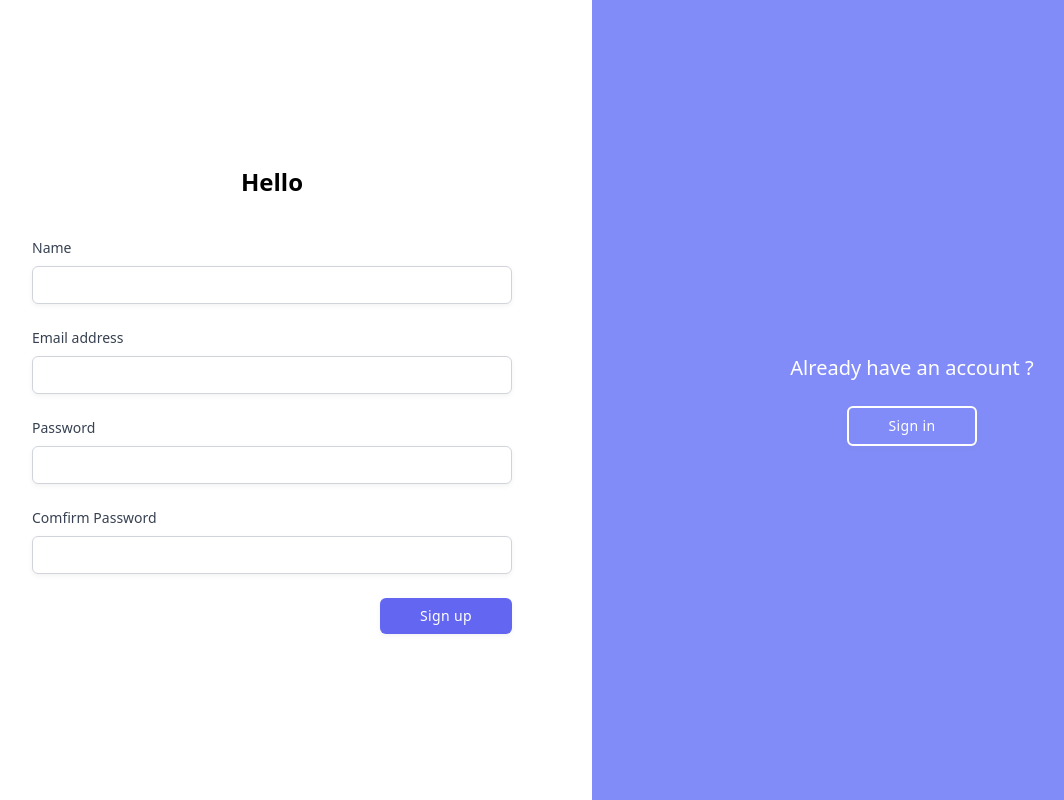
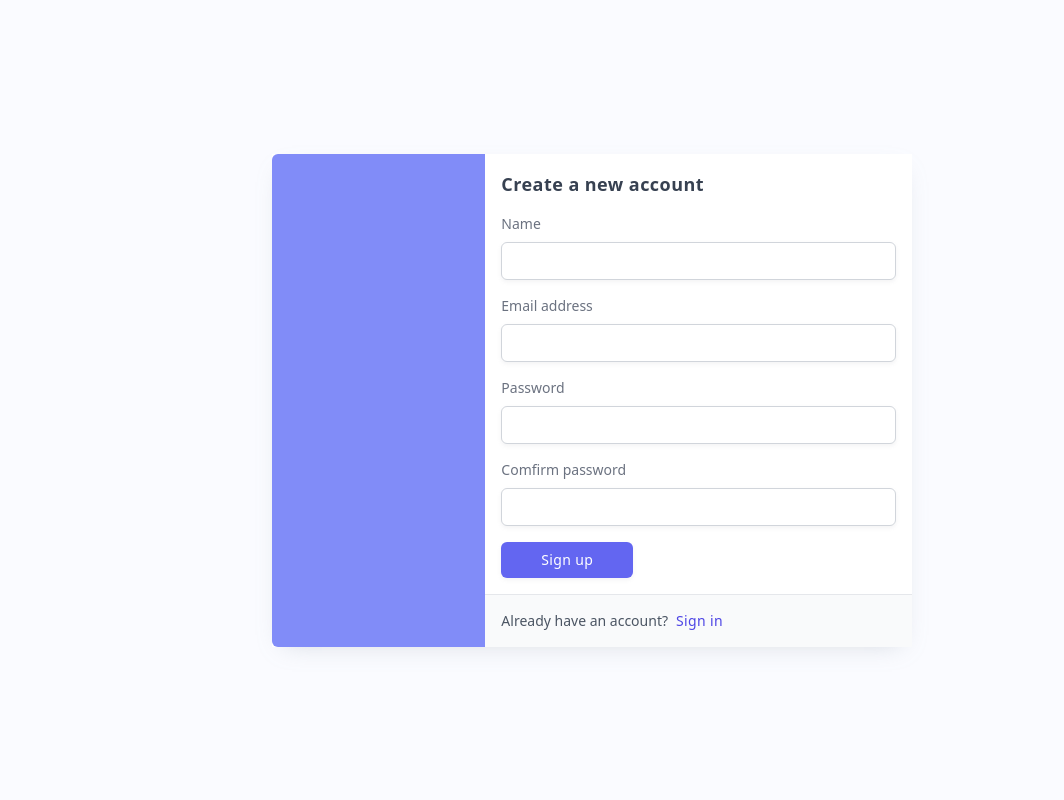
Before and after one commit to stephanrusu/learn-vue-ts, a Vue app: page /auth/sign-up in a window 1280 px wide. Shown: the whole page, without its empty margins (48-1112 px from the left). Built offline with nearby package versions, Linux system fonts and the light colour scheme.

Commit message:
Update auth ui #2

```diff
--- a/src/App.vue
+++ b/src/App.vue
@@ -1,5 +1,5 @@
 <template>
-  <div id="app" class="container mx-auto box-border flex items-center justify-center">
+  <div id="app" class="container mx-auto box-border">
     <!-- <nav-section /> -->
     <transition name="fade" mode="out-in" :duration="300" appear>
       <router-view />
@@ -16,6 +16,12 @@ export default {
 </script>
 
 <style>
+*,
+*:before,
+*:after {
+  box-sizing: border-box;
+}
+
 html,
 body {
   background-color: rgb(250, 251, 255);
--- a/src/components/auth/ForgotPassword.vue
+++ b/src/components/auth/ForgotPassword.vue
@@ -1,10 +1,9 @@
 <template>
-  <div class="flex flex-row flex-wrap h-screen">
-    <div class="flex-auto bg-white max-w-1/2 flex items-center justify-center">
-      <div class="w-3/4 flex flex-col">
-        <div class="font-bold text-2xl mb-10 text-center">Forgot you password ?</div>
-        <div class="mb-6">
-          <label for="email" class="block text-sm font-medium text-gray-700">Email address</label>
+  <div class="flex flex-col">
+    <div class="font-bold text-lg my-4 px-4 text-gray-700 tracking-wide">Forgot your password</div>
+    <div class="px-4">
+      <div class="mb-4">
+        <label for="email" class="text-sm font-medium text-gray-500">Email address</label>
         <input
           id="email"
           type="email"
@@ -12,22 +11,18 @@
           class="focus:border-indigo-300 mt-2 block w-full sm:text-sm border-gray-300 rounded-md shadow-small focus:shadow-small-2"
         />
       </div>
-        <div class="flex flex-row items-center justify-end">
+      <div class="flex flex-row items-center mb-4">
         <button
           type="button"
           class="text-white px-10 py-2 rounded-md text-sm font-medium tracking-wide shadow-small bg-indigo-500 hover:bg-indigo-600 ease-in transition-colors"
         >
-            Reset
+          Submit
         </button>
       </div>
     </div>
-    </div>
-    <div class="flex-auto bg-indigo-400 max-w-1/2 flex flex-col items-center justify-center">
-      <div class="text-white text-xl font-medium mb-6">Already have an account ?</div>
-      <router-link
-        :to="{ name: 'sign-in' }"
-        class="text-white px-10 py-2 rounded-md text-sm font-medium tracking-wide shadow-small border-solid border-2 border-white ease-in transition-colors hover:bg-gray-50 hover:text-indigo-500"
-      >
+    <div class="bg-gray-50 p-4 border-t flex">
+      <div class="text-sm text-gray-600 mr-2">Already have an account?</div>
+      <router-link :to="{ name: 'sign-in' }" class="text-sm text-indigo-600 font-medium tracking-wide hover:underline">
         Sign in
       </router-link>
     </div>
--- a/src/components/auth/ResetPassword.vue
+++ b/src/components/auth/ResetPassword.vue
@@ -1,5 +1,41 @@
 <template>
-  <div></div>
+  <div class="flex flex-col">
+    <div class="font-bold text-lg my-4 px-4 text-gray-700 tracking-wide">Reset your password</div>
+    <div class="px-4">
+      <div class="mb-4">
+        <label for="password" class="text-sm font-medium text-gray-500">New password</label>
+        <input
+          id="password"
+          type="password"
+          name="password"
+          class="focus:border-indigo-300 mt-2 block w-full sm:text-sm border-gray-300 rounded-md shadow-small focus:shadow-small-2"
+        />
+      </div>
+      <div class="mb-4">
+        <label for="comfirm-password" class="text-sm font-medium text-gray-500">Comfirm password</label>
+        <input
+          id="comfirm-password"
+          type="password"
+          name="comfirm-password"
+          class="focus:border-indigo-300 mt-2 block w-full sm:text-sm border-gray-300 rounded-md shadow-small focus:shadow-small-2"
+        />
+      </div>
+      <div class="flex flex-row items-center mb-4">
+        <button
+          type="button"
+          class="text-white px-10 py-2 rounded-md text-sm font-medium tracking-wide shadow-small bg-indigo-500 hover:bg-indigo-600 ease-in transition-colors"
+        >
+          Submit
+        </button>
+      </div>
+    </div>
+    <div class="bg-gray-50 p-4 border-t flex">
+      <div class="text-sm text-gray-600 mr-2">Already have an account?</div>
+      <router-link :to="{ name: 'sign-in' }" class="text-sm text-indigo-600 font-medium tracking-wide hover:underline">
+        Sign in
+      </router-link>
+    </div>
+  </div>
 </template>
 
 <script>
--- a/src/components/auth/SignIn.vue
+++ b/src/components/auth/SignIn.vue
@@ -1,19 +1,9 @@
 <template>
-  <div class="flex flex-row flex-wrap h-screen">
-    <div class="flex-auto bg-indigo-400 max-w-1/2 flex flex-col items-center justify-center">
-      <div class="text-white text-xl font-medium mb-6">Don't have an account ?</div>
-      <router-link
-        :to="{ name: 'sign-up' }"
-        class="text-white px-10 py-2 rounded-md text-sm font-medium tracking-wide shadow-small border-solid border-2 border-white ease-in transition-colors hover:bg-gray-50 hover:text-indigo-500"
-      >
-        Sign up
-      </router-link>
-    </div>
-    <div class="flex-auto bg-white max-w-1/2 flex items-center justify-center">
-      <div class="w-3/4 flex flex-col">
-        <div class="font-bold text-2xl mb-10 text-center">Welcome</div>
-        <div class="mb-6">
-          <label for="email" class="block text-sm font-medium text-gray-700">Email address </label>
+  <div class="flex flex-col">
+    <div class="font-bold text-lg my-4 px-4 text-gray-700 tracking-wide">Sign in to your account</div>
+    <div class="px-4">
+      <div class="mb-4">
+        <label for="email" class="text-sm font-medium text-gray-500">Email address </label>
         <input
           id="email"
           type="email"
@@ -21,8 +11,8 @@
           class="focus:border-indigo-300 mt-2 block w-full sm:text-sm border-gray-300 rounded-md shadow-small focus:shadow-small-2"
         />
       </div>
-        <div class="mb-6">
-          <label for="password" class="block text-sm font-medium text-gray-700">Password</label>
+      <div class="mb-4">
+        <label for="password" class="text-sm font-medium text-gray-500">Password</label>
         <input
           id="password"
           type="password"
@@ -30,18 +20,23 @@
           class="focus:border-indigo-300 mt-2 block w-full sm:text-sm border-gray-300 rounded-md shadow-small focus:shadow-small-2"
         />
       </div>
-        <div class="flex flex-row items-center justify-between">
-          <router-link :to="{ name: 'forget-pass' }" class="text-sm text-indigo-600 font-medium">
-            Forgot your password?
-          </router-link>
+      <div class="mb-4 flex flex-row items-center justify-between">
         <button
           type="button"
           class="text-white px-10 py-2 rounded-md text-sm font-medium tracking-wide shadow-small bg-indigo-500 hover:bg-indigo-600 ease-in transition-colors"
         >
           Sign in
         </button>
+        <router-link :to="{ name: 'forget-pass' }" class="text-sm text-indigo-600 font-medium hover:underline">
+          Forgot your password?
+        </router-link>
       </div>
     </div>
+    <div class="bg-gray-50 p-4 border-t flex">
+      <div class="text-sm text-gray-600 mr-2">Don't have an account ?</div>
+      <router-link :to="{ name: 'sign-up' }" class="text-sm text-indigo-600 font-medium tracking-wide hover:underline">
+        Sign up
+      </router-link>
     </div>
   </div>
 </template>
--- a/src/components/auth/SignUp.vue
+++ b/src/components/auth/SignUp.vue
@@ -1,10 +1,9 @@
 <template>
-  <div class="flex flex-row flex-wrap h-screen">
-    <div class="flex-auto bg-white max-w-1/2 flex items-center justify-center">
-      <div class="w-3/4 flex flex-col">
-        <div class="font-bold text-2xl mb-10 text-center">Hello</div>
-        <div class="mb-6">
-          <label for="name" class="block text-sm font-medium text-gray-700">Name</label>
+  <div class="flex flex-col">
+    <div class="font-bold text-lg my-4 px-4 text-gray-700 tracking-wide">Create a new account</div>
+    <div class="px-4">
+      <div class="mb-4">
+        <label for="name" class="block text-sm font-medium text-gray-500">Name</label>
         <input
           id="name"
           type="text"
@@ -12,8 +11,8 @@
           class="focus:border-indigo-300 mt-2 block w-full sm:text-sm border-gray-300 rounded-md shadow-small focus:shadow-small-2"
         />
       </div>
-        <div class="mb-6">
-          <label for="email" class="block text-sm font-medium text-gray-700">Email address</label>
+      <div class="mb-4">
+        <label for="email" class="block text-sm font-medium text-gray-500">Email address</label>
         <input
           id="email"
           type="email"
@@ -21,8 +20,8 @@
           class="focus:border-indigo-300 mt-2 block w-full sm:text-sm border-gray-300 rounded-md shadow-small focus:shadow-small-2"
         />
       </div>
-        <div class="mb-6">
-          <label for="password" class="block text-sm font-medium text-gray-700">Password</label>
+      <div class="mb-4">
+        <label for="password" class="block text-sm font-medium text-gray-500">Password</label>
         <input
           id="password"
           type="password"
@@ -30,8 +29,8 @@
           class="focus:border-indigo-300 mt-2 block w-full sm:text-sm border-gray-300 rounded-md shadow-small focus:shadow-small-2"
         />
       </div>
-        <div class="mb-6">
-          <label for="comfirm-password" class="block text-sm font-medium text-gray-700">Comfirm Password</label>
+      <div class="mb-4">
+        <label for="comfirm-password" class="block text-sm font-medium text-gray-500">Comfirm password</label>
         <input
           id="comfirm-password"
           type="password"
@@ -39,7 +38,7 @@
           class="focus:border-indigo-300 mt-2 block w-full sm:text-sm border-gray-300 rounded-md shadow-small focus:shadow-small-2"
         />
       </div>
-        <div class="flex flex-row items-center justify-end">
+      <div class="flex flex-row items-center mb-4">
         <button
           type="button"
           class="text-white px-10 py-2 rounded-md text-sm font-medium tracking-wide shadow-small bg-indigo-500 hover:bg-indigo-600 ease-in transition-colors"
@@ -48,13 +47,9 @@
         </button>
       </div>
     </div>
-    </div>
-    <div class="flex-auto bg-indigo-400 max-w-1/2 flex flex-col items-center justify-center">
-      <div class="text-white text-xl font-medium mb-6">Already have an account ?</div>
-      <router-link
-        :to="{ name: 'sign-in' }"
-        class="text-white px-10 py-2 rounded-md text-sm font-medium tracking-wide shadow-small border-solid border-2 border-white ease-in transition-colors hover:bg-gray-50 hover:text-indigo-500"
-      >
+    <div class="bg-gray-50 p-4 border-t flex">
+      <div class="text-sm text-gray-600 mr-2">Already have an account?</div>
+      <router-link :to="{ name: 'sign-in' }" class="text-sm text-indigo-600 font-medium tracking-wide hover:underline">
         Sign in
       </router-link>
     </div>
--- a/src/views/Auth.vue
+++ b/src/views/Auth.vue
@@ -1,8 +1,13 @@
 <template>
-  <div class="flex-auto h-full font-sans">
-    <transition name="fade" mode="out-in" :duration="300" appear>
-      <router-view />
-    </transition>
+  <div class="font-sans h-screen flex items-center justify-center">
+    <div class="w-1/2 flex bg-white shadow-card">
+      <div class="flex-1 max-w-1/3 bg-indigo-400 rounded-tl-md rounded-bl-md"></div>
+      <div class="flex-1 max-w-2/3 rounded-tr-md rounded-br-md">
+        <transition name="fade" mode="out-in" :duration="300" appear>
+          <router-view />
+        </transition>
+      </div>
+    </div>
   </div>
 </template>
 
```
Lines whose indentation alone changed are shown as unchanged.
